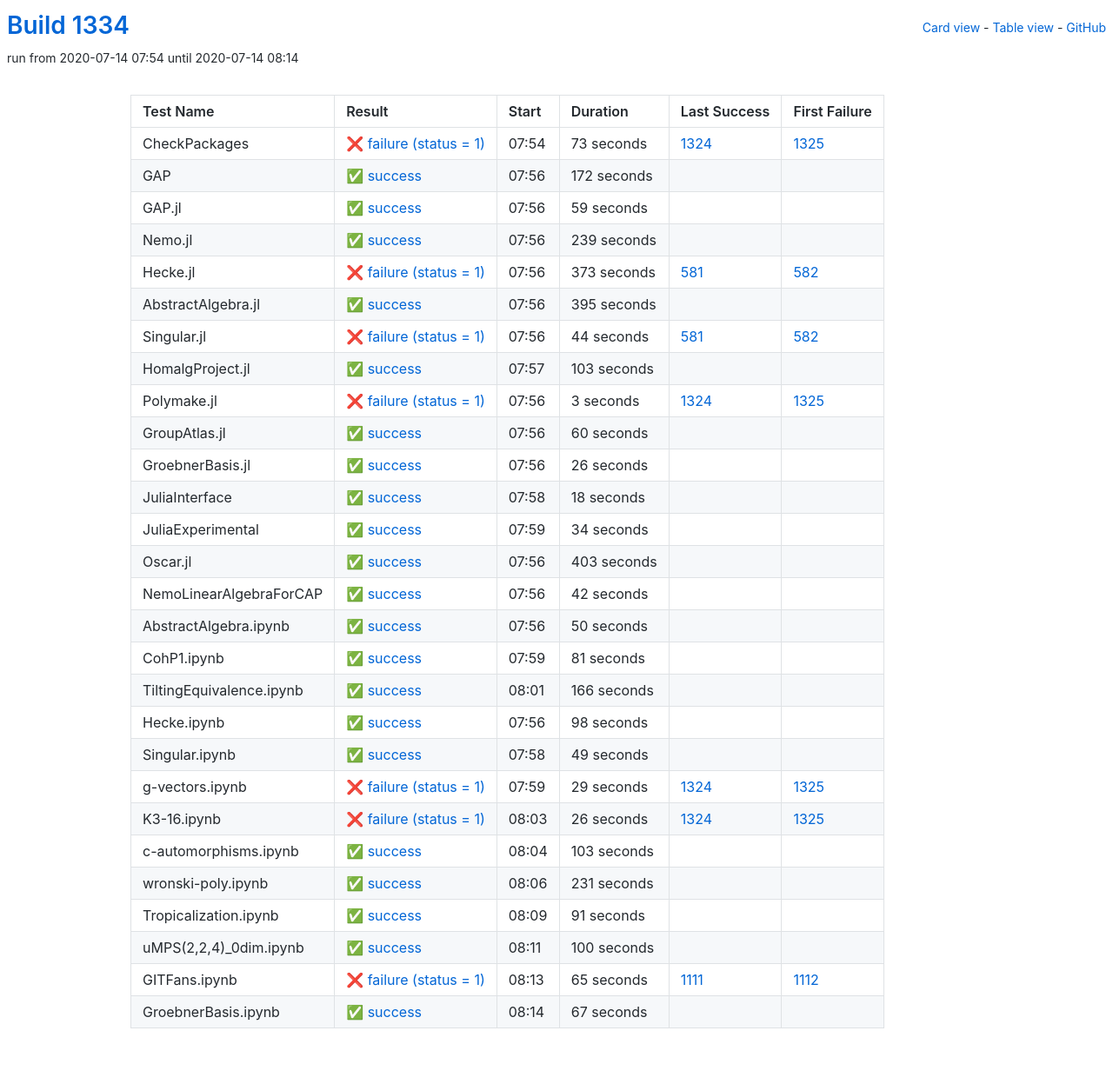
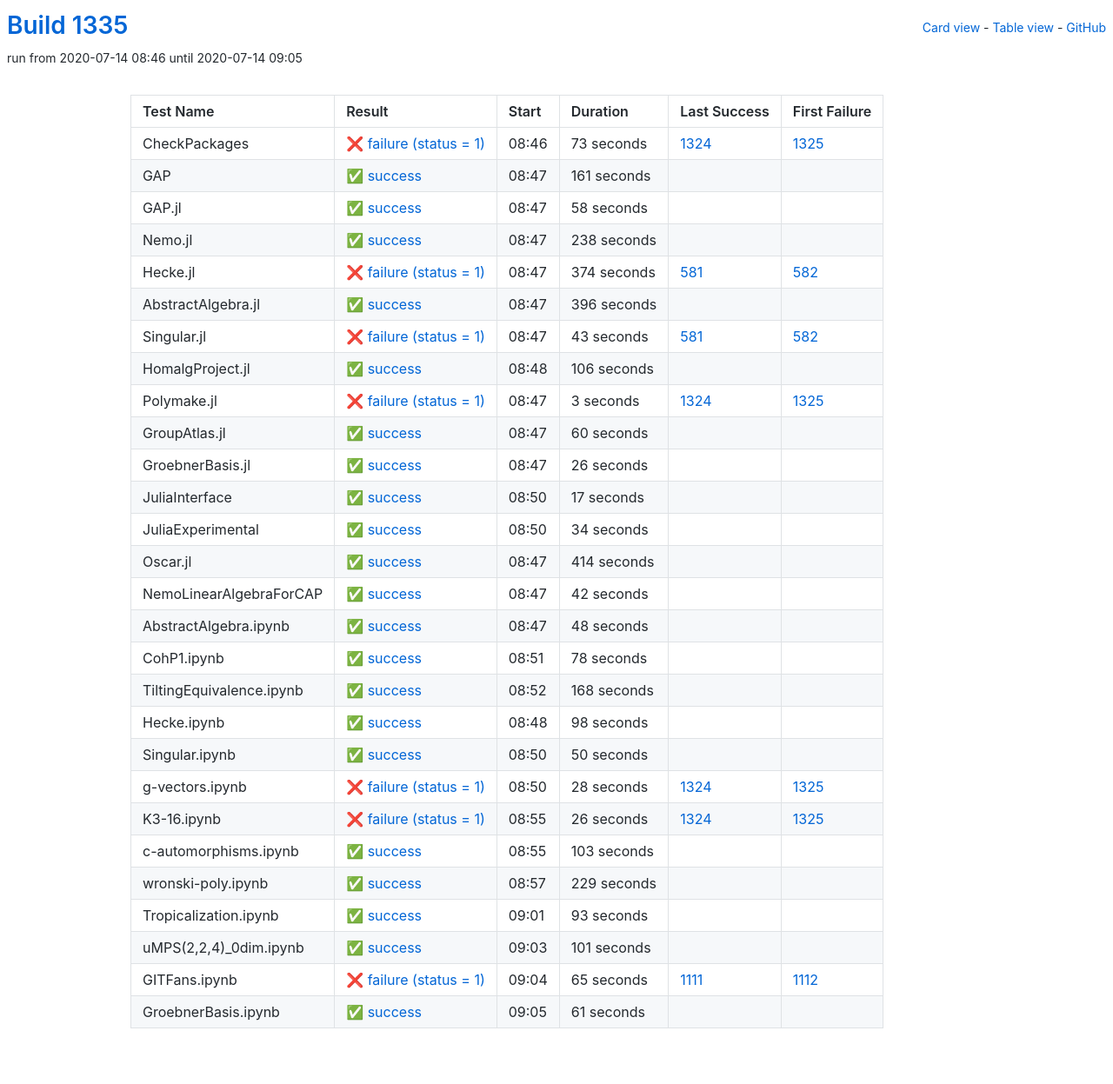
Before and after one commit to oscar-system/oscar-ci-status-1.4, a Jekyll site: the page built from table.html, in a window 1280 px wide. Shown: the whole page at 87% size. Built offline with Jekyll 4.4.1, drawn with Linux system fonts in a browser that asks for light colours.

Commit message:
Build #1335

```diff
--- a/_data/ci.yml
+++ b/_data/ci.yml
@@ -1,6 +1,6 @@
 ---
-build: 1334
-build_url: https://oscarci.mathematik.uni-kl.de/job/oscar-julia-1.4/1334/
+build: 1335
+build_url: https://oscarci.mathematik.uni-kl.de/job/oscar-julia-1.4/1335/
 job: oscar-julia-1.4
 organization: oscar-system
 repo: oscar-ci-status-1.4
@@ -8,8 +8,8 @@ repourl: https://github.com/oscar-system/oscar-ci-status-1.4
 tests:
 - name: CheckPackages
   id: checkpackages
-  log: https://oscarci.mathematik.uni-kl.de/job/oscar-julia-1.4/1334/artifact/logs/build-1334/CheckPackages.log
-  start: 2020-07-14 07:54
+  log: https://oscarci.mathematik.uni-kl.de/job/oscar-julia-1.4/1335/artifact/logs/build-1335/CheckPackages.log
+  start: 2020-07-14 08:46
   success: false
   exitcode: 1
   status: failure
@@ -20,92 +20,92 @@ tests:
   first_failure_url: https://oscarci.mathematik.uni-kl.de/job/oscar-julia-1.4/1325/
 - name: GAP
   id: gap
-  log: https://oscarci.mathematik.uni-kl.de/job/oscar-julia-1.4/1334/artifact/logs/build-1334/GAP.log
-  start: 2020-07-14 07:56
+  log: https://oscarci.mathematik.uni-kl.de/job/oscar-julia-1.4/1335/artifact/logs/build-1335/GAP.log
+  start: 2020-07-14 08:47
   success: true
   exitcode: 0
   status: success
-  duration: 172
+  duration: 161
   last_success: false
   last_success_url:
   first_failure: false
   first_failure_url:
 - name: GAP.jl
   id: gap-jl
-  log: https://oscarci.mathematik.uni-kl.de/job/oscar-julia-1.4/1334/artifact/logs/build-1334/GAP.jl.log
-  start: 2020-07-14 07:56
+  log: https://oscarci.mathematik.uni-kl.de/job/oscar-julia-1.4/1335/artifact/logs/build-1335/GAP.jl.log
+  start: 2020-07-14 08:47
   success: true
   exitcode: 0
   status: success
-  duration: 59
+  duration: 58
   last_success: false
   last_success_url:
   first_failure: false
   first_failure_url:
 - name: Nemo.jl
   id: nemo-jl
-  log: https://oscarci.mathematik.uni-kl.de/job/oscar-julia-1.4/1334/artifact/logs/build-1334/Nemo.jl.log
-  start: 2020-07-14 07:56
+  log: https://oscarci.mathematik.uni-kl.de/job/oscar-julia-1.4/1335/artifact/logs/build-1335/Nemo.jl.log
+  start: 2020-07-14 08:47
   success: true
   exitcode: 0
   status: success
-  duration: 239
+  duration: 238
   last_success: false
   last_success_url:
   first_failure: false
   first_failure_url:
 - name: Hecke.jl
   id: hecke-jl
-  log: https://oscarci.mathematik.uni-kl.de/job/oscar-julia-1.4/1334/artifact/logs/build-1334/Hecke.jl.log
-  start: 2020-07-14 07:56
+  log: https://oscarci.mathematik.uni-kl.de/job/oscar-julia-1.4/1335/artifact/logs/build-1335/Hecke.jl.log
+  start: 2020-07-14 08:47
   success: false
   exitcode: 1
   status: failure
-  duration: 373
+  duration: 374
   last_success: 581
   last_success_url: https://oscarci.mathematik.uni-kl.de/job/oscar-julia-1.4/581/
   first_failure: 582
   first_failure_url: https://oscarci.mathematik.uni-kl.de/job/oscar-julia-1.4/582/
 - name: AbstractAlgebra.jl
   id: abstractalgebra-jl
-  log: https://oscarci.mathematik.uni-kl.de/job/oscar-julia-1.4/1334/artifact/logs/build-1334/AbstractAlgebra.jl.log
-  start: 2020-07-14 07:56
+  log: https://oscarci.mathematik.uni-kl.de/job/oscar-julia-1.4/1335/artifact/logs/build-1335/AbstractAlgebra.jl.log
+  start: 2020-07-14 08:47
   success: true
   exitcode: 0
   status: success
-  duration: 395
+  duration: 396
   last_success: false
   last_success_url:
   first_failure: false
   first_failure_url:
 - name: Singular.jl
   id: singular-jl
-  log: https://oscarci.mathematik.uni-kl.de/job/oscar-julia-1.4/1334/artifact/logs/build-1334/Singular.jl.log
-  start: 2020-07-14 07:56
+  log: https://oscarci.mathematik.uni-kl.de/job/oscar-julia-1.4/1335/artifact/logs/build-1335/Singular.jl.log
+  start: 2020-07-14 08:47
   success: false
   exitcode: 1
   status: failure
-  duration: 44
+  duration: 43
   last_success: 581
   last_success_url: https://oscarci.mathematik.uni-kl.de/job/oscar-julia-1.4/581/
   first_failure: 582
   first_failure_url: https://oscarci.mathematik.uni-kl.de/job/oscar-julia-1.4/582/
 - name: HomalgProject.jl
   id: homalgproject-jl
-  log: https://oscarci.mathematik.uni-kl.de/job/oscar-julia-1.4/1334/artifact/logs/build-1334/HomalgProject.jl.log
-  start: 2020-07-14 07:57
+  log: https://oscarci.mathematik.uni-kl.de/job/oscar-julia-1.4/1335/artifact/logs/build-1335/HomalgProject.jl.log
+  start: 2020-07-14 08:48
   success: true
   exitcode: 0
   status: success
-  duration: 103
+  duration: 106
   last_success: false
   last_success_url:
   first_failure: false
   first_failure_url:
 - name: Polymake.jl
   id: polymake-jl
-  log: https://oscarci.mathematik.uni-kl.de/job/oscar-julia-1.4/1334/artifact/logs/build-1334/Polymake.jl.log
-  start: 2020-07-14 07:56
+  log: https://oscarci.mathematik.uni-kl.de/job/oscar-julia-1.4/1335/artifact/logs/build-1335/Polymake.jl.log
+  start: 2020-07-14 08:47
   success: false
   exitcode: 1
   status: failure
@@ -116,8 +116,8 @@ tests:
   first_failure_url: https://oscarci.mathematik.uni-kl.de/job/oscar-julia-1.4/1325/
 - name: GroupAtlas.jl
   id: groupatlas-jl
-  log: https://oscarci.mathematik.uni-kl.de/job/oscar-julia-1.4/1334/artifact/logs/build-1334/GroupAtlas.jl.log
-  start: 2020-07-14 07:56
+  log: https://oscarci.mathematik.uni-kl.de/job/oscar-julia-1.4/1335/artifact/logs/build-1335/GroupAtlas.jl.log
+  start: 2020-07-14 08:47
   success: true
   exitcode: 0
   status: success
@@ -128,8 +128,8 @@ tests:
   first_failure_url:
 - name: GroebnerBasis.jl
   id: groebnerbasis-jl
-  log: https://oscarci.mathematik.uni-kl.de/job/oscar-julia-1.4/1334/artifact/logs/build-1334/GroebnerBasis.jl.log
-  start: 2020-07-14 07:56
+  log: https://oscarci.mathematik.uni-kl.de/job/oscar-julia-1.4/1335/artifact/logs/build-1335/GroebnerBasis.jl.log
+  start: 2020-07-14 08:47
   success: true
   exitcode: 0
   status: success
@@ -140,20 +140,20 @@ tests:
   first_failure_url:
 - name: JuliaInterface
   id: juliainterface
-  log: https://oscarci.mathematik.uni-kl.de/job/oscar-julia-1.4/1334/artifact/logs/build-1334/JuliaInterface.log
-  start: 2020-07-14 07:58
+  log: https://oscarci.mathematik.uni-kl.de/job/oscar-julia-1.4/1335/artifact/logs/build-1335/JuliaInterface.log
+  start: 2020-07-14 08:50
   success: true
   exitcode: 0
   status: success
-  duration: 18
+  duration: 17
   last_success: false
   last_success_url:
   first_failure: false
   first_failure_url:
 - name: JuliaExperimental
   id: juliaexperimental
-  log: https://oscarci.mathematik.uni-kl.de/job/oscar-julia-1.4/1334/artifact/logs/build-1334/JuliaExperimental.log
-  start: 2020-07-14 07:59
+  log: https://oscarci.mathematik.uni-kl.de/job/oscar-julia-1.4/1335/artifact/logs/build-1335/JuliaExperimental.log
+  start: 2020-07-14 08:50
   success: true
   exitcode: 0
   status: success
@@ -164,20 +164,20 @@ tests:
   first_failure_url:
 - name: Oscar.jl
   id: oscar-jl
-  log: https://oscarci.mathematik.uni-kl.de/job/oscar-julia-1.4/1334/artifact/logs/build-1334/Oscar.jl.log
-  start: 2020-07-14 07:56
+  log: https://oscarci.mathematik.uni-kl.de/job/oscar-julia-1.4/1335/artifact/logs/build-1335/Oscar.jl.log
+  start: 2020-07-14 08:47
   success: true
   exitcode: 0
   status: success
-  duration: 403
+  duration: 414
   last_success: false
   last_success_url:
   first_failure: false
   first_failure_url:
 - name: NemoLinearAlgebraForCAP
   id: nemolinearalgebraforcap
-  log: https://oscarci.mathematik.uni-kl.de/job/oscar-julia-1.4/1334/artifact/logs/build-1334/NemoLinearAlgebraForCAP.log
-  start: 2020-07-14 07:56
+  log: https://oscarci.mathematik.uni-kl.de/job/oscar-julia-1.4/1335/artifact/logs/build-1335/NemoLinearAlgebraForCAP.log
+  start: 2020-07-14 08:47
   success: true
   exitcode: 0
   status: success
@@ -188,44 +188,44 @@ tests:
   first_failure_url:
 - name: AbstractAlgebra.ipynb
   id: abstractalgebra-ipynb
-  log: https://oscarci.mathematik.uni-kl.de/job/oscar-julia-1.4/1334/artifact/logs/build-1334/AbstractAlgebra.ipynb.log
-  start: 2020-07-14 07:56
+  log: https://oscarci.mathematik.uni-kl.de/job/oscar-julia-1.4/1335/artifact/logs/build-1335/AbstractAlgebra.ipynb.log
+  start: 2020-07-14 08:47
   success: true
   exitcode: 0
   status: success
-  duration: 50
+  duration: 48
   last_success: false
   last_success_url:
   first_failure: false
   first_failure_url:
 - name: CohP1.ipynb
   id: cohp1-ipynb
-  log: https://oscarci.mathematik.uni-kl.de/job/oscar-julia-1.4/1334/artifact/logs/build-1334/CohP1.ipynb.log
-  start: 2020-07-14 07:59
+  log: https://oscarci.mathematik.uni-kl.de/job/oscar-julia-1.4/1335/artifact/logs/build-1335/CohP1.ipynb.log
+  start: 2020-07-14 08:51
   success: true
   exitcode: 0
   status: success
-  duration: 81
+  duration: 78
   last_success: false
   last_success_url:
   first_failure: false
   first_failure_url:
 - name: TiltingEquivalence.ipynb
   id: tiltingequivalence-ipynb
-  log: https://oscarci.mathematik.uni-kl.de/job/oscar-julia-1.4/1334/artifact/logs/build-1334/TiltingEquivalence.ipynb.log
-  start: 2020-07-14 08:01
+  log: https://oscarci.mathematik.uni-kl.de/job/oscar-julia-1.4/1335/artifact/logs/build-1335/TiltingEquivalence.ipynb.log
+  start: 2020-07-14 08:52
   success: true
   exitcode: 0
   status: success
-  duration: 166
+  duration: 168
   last_success: false
   last_success_url:
   first_failure: false
   first_failure_url:
 - name: Hecke.ipynb
   id: hecke-ipynb
-  log: https://oscarci.mathematik.uni-kl.de/job/oscar-julia-1.4/1334/artifact/logs/build-1334/Hecke.ipynb.log
-  start: 2020-07-14 07:56
+  log: https://oscarci.mathematik.uni-kl.de/job/oscar-julia-1.4/1335/artifact/logs/build-1335/Hecke.ipynb.log
+  start: 2020-07-14 08:48
   success: true
   exitcode: 0
   status: success
@@ -236,32 +236,32 @@ tests:
   first_failure_url:
 - name: Singular.ipynb
   id: singular-ipynb
-  log: https://oscarci.mathematik.uni-kl.de/job/oscar-julia-1.4/1334/artifact/logs/build-1334/Singular.ipynb.log
-  start: 2020-07-14 07:58
+  log: https://oscarci.mathematik.uni-kl.de/job/oscar-julia-1.4/1335/artifact/logs/build-1335/Singular.ipynb.log
+  start: 2020-07-14 08:50
   success: true
   exitcode: 0
   status: success
-  duration: 49
+  duration: 50
   last_success: false
   last_success_url:
   first_failure: false
   first_failure_url:
 - name: g-vectors.ipynb
   id: g-vectors-ipynb
-  log: https://oscarci.mathematik.uni-kl.de/job/oscar-julia-1.4/1334/artifact/logs/build-1334/g-vectors.ipynb.log
-  start: 2020-07-14 07:59
+  log: https://oscarci.mathematik.uni-kl.de/job/oscar-julia-1.4/1335/artifact/logs/build-1335/g-vectors.ipynb.log
+  start: 2020-07-14 08:50
   success: false
   exitcode: 1
   status: failure
-  duration: 29
+  duration: 28
   last_success: 1324
   last_success_url: https://oscarci.mathematik.uni-kl.de/job/oscar-julia-1.4/1324/
   first_failure: 1325
   first_failure_url: https://oscarci.mathematik.uni-kl.de/job/oscar-julia-1.4/1325/
 - name: K3-16.ipynb
   id: k3-16-ipynb
-  log: https://oscarci.mathematik.uni-kl.de/job/oscar-julia-1.4/1334/artifact/logs/build-1334/K3-16.ipynb.log
-  start: 2020-07-14 08:03
+  log: https://oscarci.mathematik.uni-kl.de/job/oscar-julia-1.4/1335/artifact/logs/build-1335/K3-16.ipynb.log
+  start: 2020-07-14 08:55
   success: false
   exitcode: 1
   status: failure
@@ -272,8 +272,8 @@ tests:
   first_failure_url: https://oscarci.mathematik.uni-kl.de/job/oscar-julia-1.4/1325/
 - name: c-automorphisms.ipynb
   id: c-automorphisms-ipynb
-  log: https://oscarci.mathematik.uni-kl.de/job/oscar-julia-1.4/1334/artifact/logs/build-1334/c-automorphisms.ipynb.log
-  start: 2020-07-14 08:04
+  log: https://oscarci.mathematik.uni-kl.de/job/oscar-julia-1.4/1335/artifact/logs/build-1335/c-automorphisms.ipynb.log
+  start: 2020-07-14 08:55
   success: true
   exitcode: 0
   status: success
@@ -284,44 +284,44 @@ tests:
   first_failure_url:
 - name: wronski-poly.ipynb
   id: wronski-poly-ipynb
-  log: https://oscarci.mathematik.uni-kl.de/job/oscar-julia-1.4/1334/artifact/logs/build-1334/wronski-poly.ipynb.log
-  start: 2020-07-14 08:06
+  log: https://oscarci.mathematik.uni-kl.de/job/oscar-julia-1.4/1335/artifact/logs/build-1335/wronski-poly.ipynb.log
+  start: 2020-07-14 08:57
   success: true
   exitcode: 0
   status: success
-  duration: 231
+  duration: 229
   last_success: false
   last_success_url:
   first_failure: false
   first_failure_url:
 - name: Tropicalization.ipynb
   id: tropicalization-ipynb
-  log: https://oscarci.mathematik.uni-kl.de/job/oscar-julia-1.4/1334/artifact/logs/build-1334/Tropicalization.ipynb.log
-  start: 2020-07-14 08:09
+  log: https://oscarci.mathematik.uni-kl.de/job/oscar-julia-1.4/1335/artifact/logs/build-1335/Tropicalization.ipynb.log
+  start: 2020-07-14 09:01
   success: true
   exitcode: 0
   status: success
-  duration: 91
+  duration: 93
   last_success: false
   last_success_url:
   first_failure: false
   first_failure_url:
 - name: uMPS(2,2,4)_0dim.ipynb
   id: umps-2-2-4-0dim-ipynb
-  log: https://oscarci.mathematik.uni-kl.de/job/oscar-julia-1.4/1334/artifact/logs/build-1334/uMPS-2-2-4-_0dim.ipynb.log
-  start: 2020-07-14 08:11
+  log: https://oscarci.mathematik.uni-kl.de/job/oscar-julia-1.4/1335/artifact/logs/build-1335/uMPS-2-2-4-_0dim.ipynb.log
+  start: 2020-07-14 09:03
   success: true
   exitcode: 0
   status: success
-  duration: 100
+  duration: 101
   last_success: false
   last_success_url:
   first_failure: false
   first_failure_url:
 - name: GITFans.ipynb
   id: gitfans-ipynb
-  log: https://oscarci.mathematik.uni-kl.de/job/oscar-julia-1.4/1334/artifact/logs/build-1334/GITFans.ipynb.log
-  start: 2020-07-14 08:13
+  log: https://oscarci.mathematik.uni-kl.de/job/oscar-julia-1.4/1335/artifact/logs/build-1335/GITFans.ipynb.log
+  start: 2020-07-14 09:04
   success: false
   exitcode: 1
   status: failure
@@ -332,12 +332,12 @@ tests:
   first_failure_url: https://oscarci.mathematik.uni-kl.de/job/oscar-julia-1.4/1112/
 - name: GroebnerBasis.ipynb
   id: groebnerbasis-ipynb
-  log: https://oscarci.mathematik.uni-kl.de/job/oscar-julia-1.4/1334/artifact/logs/build-1334/GroebnerBasis.ipynb.log
-  start: 2020-07-14 08:14
+  log: https://oscarci.mathematik.uni-kl.de/job/oscar-julia-1.4/1335/artifact/logs/build-1335/GroebnerBasis.ipynb.log
+  start: 2020-07-14 09:05
   success: true
   exitcode: 0
   status: success
-  duration: 67
+  duration: 61
   last_success: false
   last_success_url:
   first_failure: false
```
Also changed, not shown: README.md.
